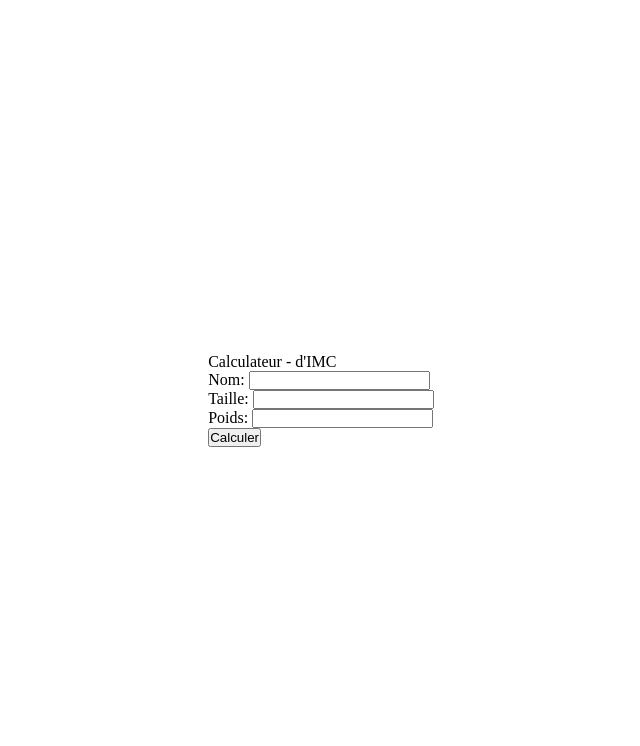
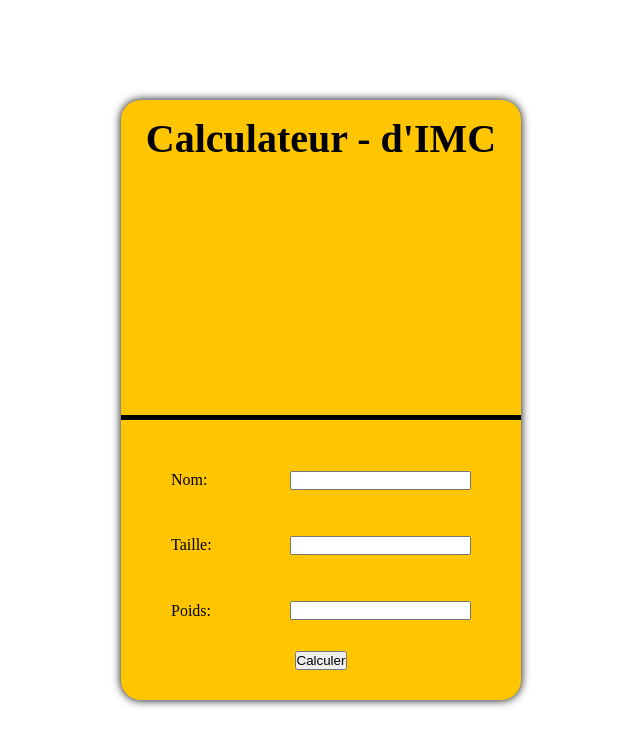
Before and after one commit to dannyclever/calculateur-d-IMC, a plain HTML site: page index.html in a window 1280 px wide. Shown: the whole page, without its empty margins (319-959 px from the left). Drawn offline with Linux system fonts and the light colour scheme.

Commit message:
display les inputs et ses styles

```diff
--- a/style.css
+++ b/style.css
@@ -10,3 +10,37 @@ main {
     justify-content: center;
     align-items: center;
 }
+
+.container {
+    display: flex;
+    flex-direction: column;
+    background: rgb(255, 198, 0);
+    width: 400px;
+    height: 600px;
+    align-items: center;
+    justify-content: space-evenly;
+    border-radius: 20px;
+    box-shadow: 0 0 10px black;
+}
+
+.title {
+    display: flex;
+    justify-content: center;
+    width: 100%;
+    height: 50%;
+    font: bold 2.5rem serif;
+    border-bottom: 5px solid black;
+    margin-bottom: 20px;
+}
+
+.input {
+    display: flex;
+    width: 300px;
+    height: 50px;
+    justify-content: space-between;
+    align-items: center;
+}
+
+.input input {
+
+}
```
